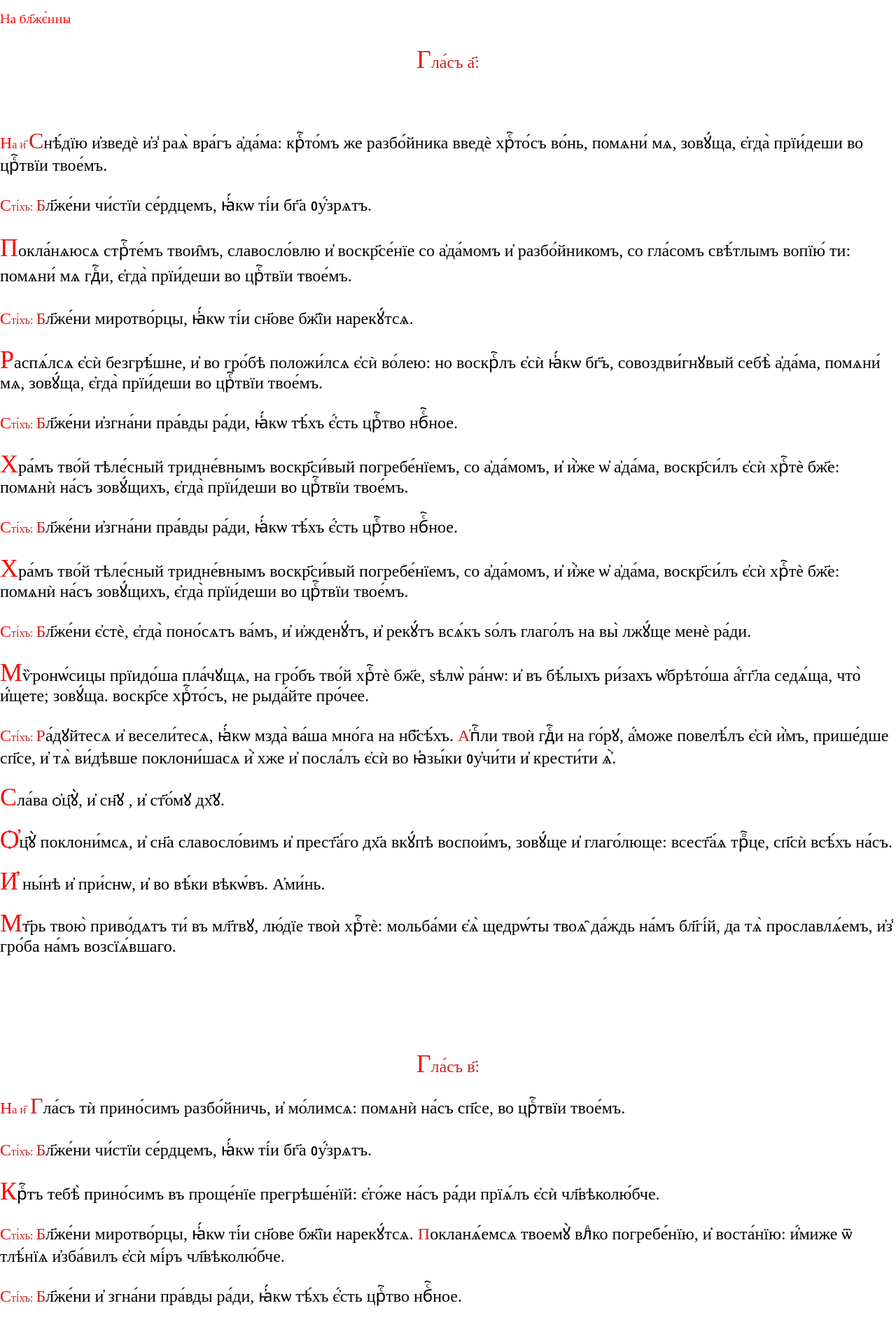
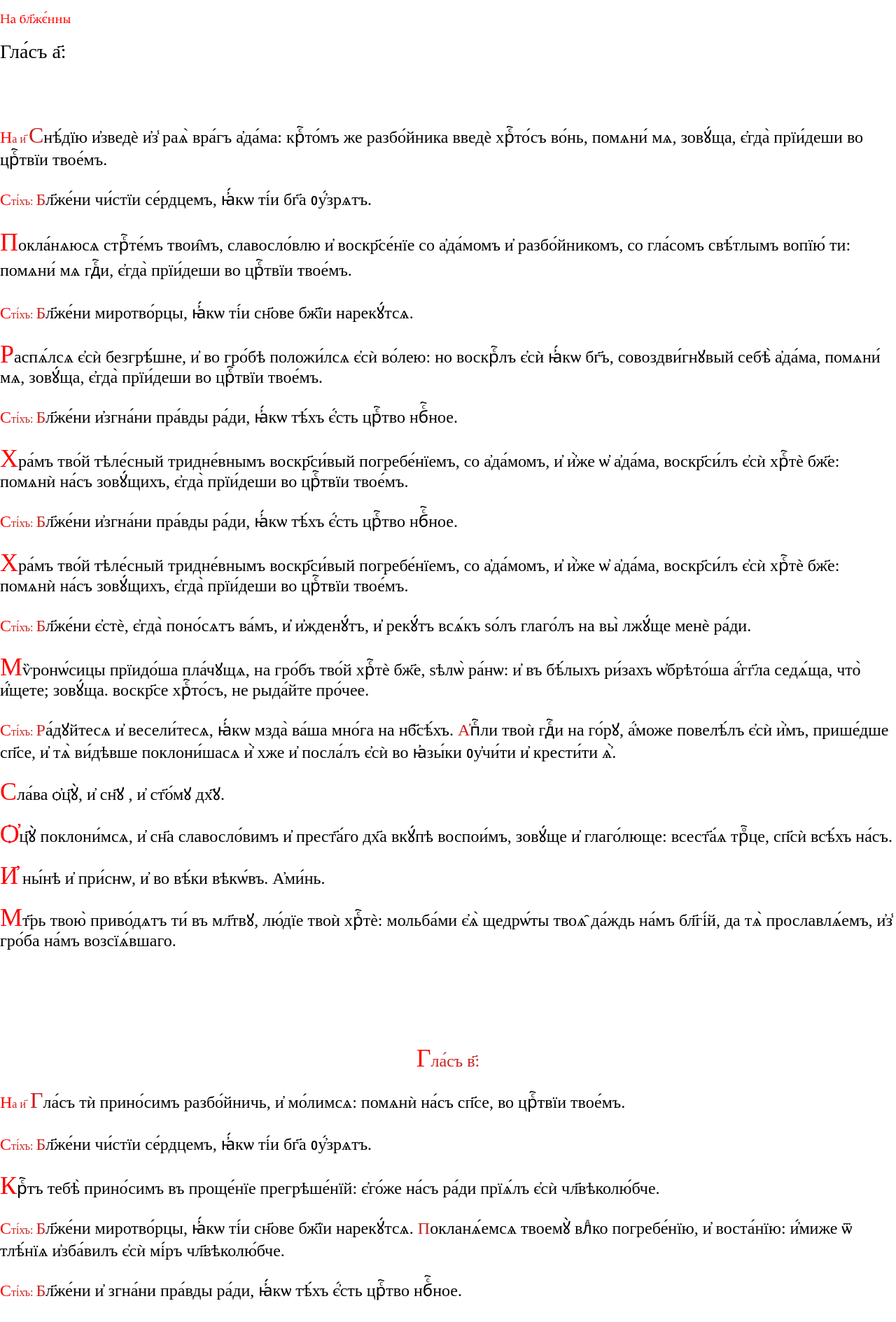
Before and after one commit to markjville/markjville.github.io, a Jekyll site: the page docs/Изобразительная/НаБлаженных.html, which Jekyll copies as it is, in a window 1280 px wide. Shown: the top 1889 px of the page at 70% size. Built offline with Jekyll 4.4.1, drawn with Linux system fonts in a browser that asks for light colours; some web fonts are replaced; comment, search, counter and statistics services are not loaded.

Commit message:
Update НаБлаженных.html

```diff
--- a/docs/Изобразительная/НаБлаженных.html
+++ b/docs/Изобразительная/НаБлаженных.html
@@ -28,8 +28,7 @@
 <body lang="en-US" link="#000080" vlink="#800000" dir="ltr"><p align="center" style="font-weight: normal; line-height: 100%; margin-top: 0.17in; margin-bottom: 0.08in; page-break-after: avoid">
 <h5 style="color:red;">На
 бл҃жє́нны</h5>
-<p align="center" style="line-height: 100%; margin-bottom: 0in"><font color="#c9211e"><font face="Ponomar Unicode"><font size="5" style="font-size: 18pt">Гла́съ
-а҃:</font></font></font></p>
+<p">Гла́съ а҃:</p>
 <p style="line-height: 100%; margin-bottom: 0in"><br/>
 
 </p>
```
